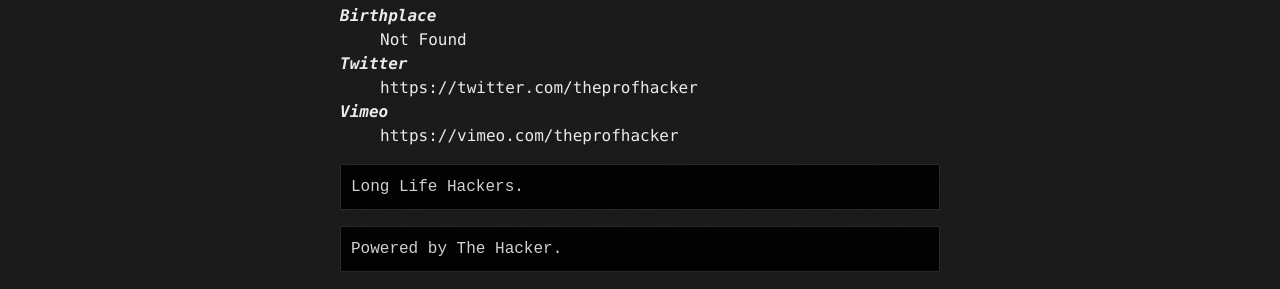
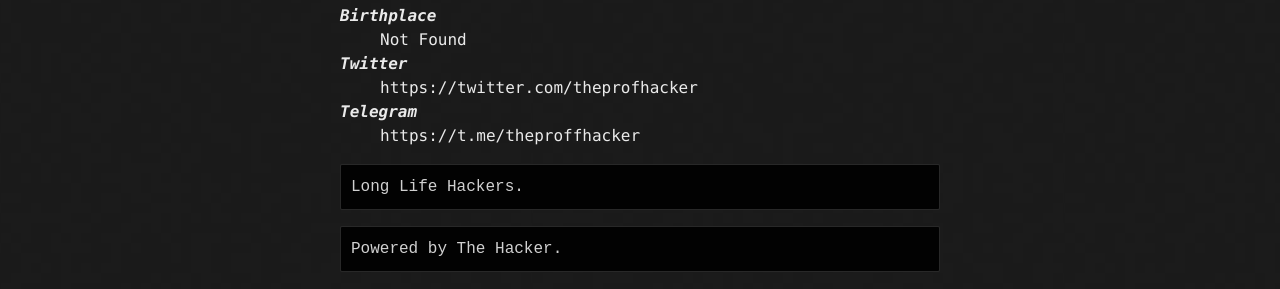
Before and after one commit to theprofhacker/thehacker, a Jekyll site: the page built from index.md, in a window 1280 px wide. Shown: the part 1092-1381 px from the top of the page. Built offline with Jekyll 4.4.1, drawn with Linux system fonts in a browser that asks for light colours.

Commit message:
Update index.md

````diff
--- a/index.md
+++ b/index.md
@@ -25,8 +25,8 @@ layout: default
 <dd>Not Found</dd>
 <dt>Twitter</dt>
 <dd>https://twitter.com/theprofhacker</dd>
-<dt>Vimeo</dt>
-  <dd>https://vimeo.com/theprofhacker</dd>
+<dt>Telegram</dt>
+  <dd>https://t.me/theproffhacker</dd>
 </dl>
 
 ```
````
